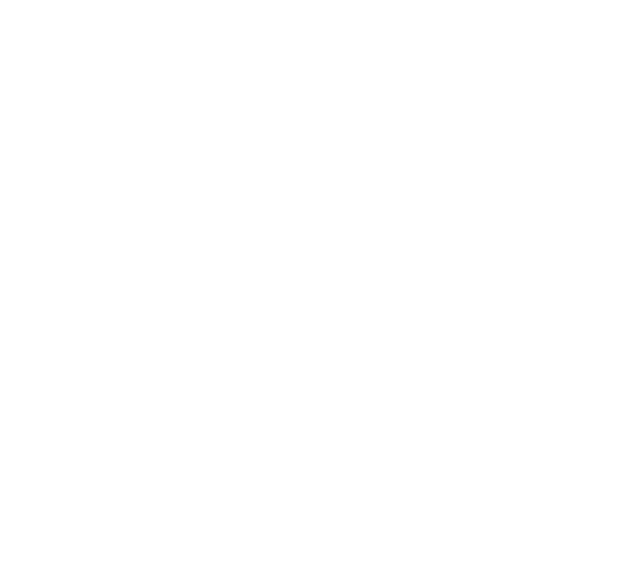
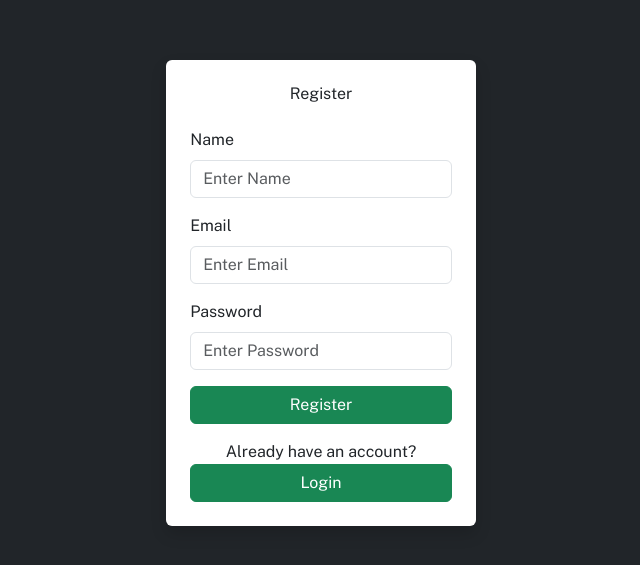
Before and after one commit to gunjan192002/VLclient, a React (Vite) app: page /signup in a window 1280 px wide. Before the commit this address had no page. Shown: the part 107-672 px from the top of the page, without its empty margins (319-959 px from the left). Built offline with nearby package versions, Linux system fonts and the light colour scheme.

Commit message:
added logout button changed ui of login and signup page

```diff
--- a/src/App.jsx
+++ b/src/App.jsx
@@ -14,7 +14,7 @@
     <BrowserRouter>
     <Routes>
       <Route path='/login' element={<Login/>}></Route>
-      <Route path='/register' element={<Signup/>}></Route>
+      <Route path='/signup' element={<Signup/>}></Route>
       <Route path='/Home' element={<HomePage/>}></Route>
       <Route path='/' element={<LandingPage/>}></Route>
       <Route path='/Profile' element={<ProfilePage/>}></Route>
--- a/src/Home.jsx
+++ b/src/Home.jsx
@@ -3,6 +3,7 @@
 import { Link } from "react-router-dom";
 import headlogo from "./assets/dlogo.png";
 import logo from "./assets/bullet.png";
+import LogoutButton from "./components/Logout"; // Import LogoutButton component here
 
 const HomePage = () => {
   // Sample topics
@@ -143,6 +144,7 @@
             {/* Navigation text removed */}
           </div>
           <div className="flex items-center">
+            <LogoutButton /> {/* Place LogoutButton component here */}
             <Link to="/Profile">
               <FaUser className="text-2xl text-white cursor-pointer" />
             </Link>
--- a/src/Login.jsx
+++ b/src/Login.jsx
@@ -1,58 +1,62 @@
-import React from "react";
-import { useState } from "react";
-import { Link, useNavigate } from "react-router-dom";
-import axios from 'axios'
-function Login()
-{
-    const [email, setEmail] = useState();
-    const[password, setPassword] = useState()
-    const navigate=useNavigate()
-    const handleSubmit=(e)=>{
+import React, { useState } from "react";
+import { useNavigate } from "react-router-dom";
+import axios from 'axios';
+
+function Login() {
+    const [username, setUsername] = useState("");
+    const [password, setPassword] = useState("");
+    const navigate = useNavigate();
+
+    const handleSubmit = async (e) => {
         e.preventDefault();
-    axios.post('https://vlserver-4.onrender.com',{email,password})
-    .then(result=>{
-        console.log(result.data)
+        try {
+            const response = await axios.post('http://cyberrange-backend-dev.ap-south-1.elasticbeanstalk.com/login', { "username": username, "password": password });
+            if (response.data.token) {
+                localStorage.setItem("Token", response.data.token);
+                navigate('/Home');
+            } else {
+                alert("Invalid credentials");
+            }
+        } catch (error) {
+            console.error("Error:", error);
+            alert("An error occurred. Please try again later.");
+        }
+    };
 
-        if(result.data==="Success"){
-            navigate('/Home')}
-            else alert("Invalid Email or Password");
-
-         }
-         )
-
-        .catch(err=>console.log(err))
-    }
-   return  ( <div className="d-flex justify-content-center align-items-center bg-secondary vh-100">
-            <div className="bg-white p-3 rounded w-25">
-                <h2>Login</h2>
+    return (
+        <div className="d-flex justify-content-center align-items-center vh-100 bg-dark">
+            <div className="bg-white p-4 rounded shadow" style={{ maxWidth: "400px" }}>
+                <h2 className="mb-4 text-center">Login</h2>
                 <form onSubmit={handleSubmit}>
                     <div className="mb-3">
-                        <label htmlFor="email">
-                            <strong>Email</strong>
-                        </label>
+                        <label htmlFor="username" className="form-label">Username</label>
                         <input
-                        type="email"
-                        name="email"
-                         placeholder="Enter Email"
-                         className="form-control rounded-0"
-                         onChange={(e)=>setEmail(e.target.value)}/>
+                            type="text"
+                            name="username"
+                            placeholder="Enter Username"
+                            className="form-control"
+                            style={{ backgroundColor: "#fff", color: "#000" }} // Changed background to white and text color to black
+                            value={username}
+                            onChange={(e) => setUsername(e.target.value)}
+                        />
                     </div>
                     <div className="mb-3">
-                        <label htmlFor="email">
-                            <strong>Password</strong>
-                        </label>
+                        <label htmlFor="password" className="form-label">Password</label>
                         <input
-                        type="password"
-                         name="password"
-                          placeholder="Enter password:"
-                          className="form-control rounded-0"
-                          onChange={(e)=>setPassword(e.target.value)}/>
+                            type="password"
+                            name="password"
+                            placeholder="Enter Password"
+                            className="form-control"
+                            style={{ backgroundColor: "#fff", color: "#000" }} // Changed background to white and text color to black
+                            value={password}
+                            onChange={(e) => setPassword(e.target.value)}
+                        />
                     </div>
-                    <button type="submit" className=" btn btn-success w-100 rounded-0">Login</button>
-                    </form>
+                    <button type="submit" className="btn btn-success w-100" style={{ backgroundColor: "#198754", color: "#fff" }}>Login</button>
+                </form>
+            </div>
+        </div>
+    );
+}
 
-            </div>
-        </div>)
-
-}
 export default Login;
--- a/src/Signup.jsx
+++ b/src/Signup.jsx
@@ -1,67 +1,79 @@
-import { useState } from "react";
+import React, { useState } from "react";
 import { Link, useNavigate } from "react-router-dom";
-import axios from 'axios'
+import axios from 'axios';
 
+function Signup() {
+    const [name, setName] = useState("");
+    const [email, setEmail] = useState("");
+    const [password, setPassword] = useState("");
+    const navigate = useNavigate();
 
+    const handleSubmit = (e) => {
+        e.preventDefault();
+        axios.post('http://cyberrange-backend-dev.ap-south-1.elasticbeanstalk.com/signup', {
+            "email": email,
+            "username": name,
+            "password": password
+        })
+        .then(result => {
+            console.log(result.data);
+            if (result.data.message === "User created successfully") {
+                navigate('/login');
+            } else {
+                alert("Invalid credentials");
+            }
+        })
+        .catch(err => {
+            console.log(err);
+            alert("Invalid credentials");
+        });
+    };
 
-function Signup(){
-    const [name,setName]=useState();
-    const [email, setEmail] = useState();
-    const[password, setPassword] = useState()
-    const navigate=useNavigate()
-    const handleSubmit=(e)=>{
-        e.preventDefault();
-    axios.post('hhttps://vlserver-4.onrender.com',{name,email,password}).then(result=>{console.log(result) ,navigate('/login')})
-        .catch(err=>console.log(err))
-    }
     return (
-       <>
-        <div className="d-flex justify-content-center align-items-center bg-secondary vh-100">
-            <div className="bg-white p-3 rounded w-25">
-                <h2>Register</h2>
+        <div className="d-flex justify-content-center align-items-center vh-100 bg-dark">
+            <div className="bg-white p-4 rounded shadow" style={{ maxWidth: "400px" }}>
+                <h2 className="mb-4 text-center">Register</h2>
                 <form onSubmit={handleSubmit}>
                     <div className="mb-3">
-                        <label htmlFor="email">
-                            <strong>Name</strong>
-                        </label>
-                        <input type="text"
-                        name="email"
+                        <label htmlFor="name" className="form-label">Name</label>
+                        <input
+                            type="text"
+                            name="name"
                             autoComplete="off"
-                        placeholder="Enter Name:"
-                        className="form-control rounded-0"  onChange={(e)=>setName(e.target.value)}/>
+                            placeholder="Enter Name"
+                            className="form-control"
+                            value={name}
+                            onChange={(e) => setName(e.target.value)}
+                        />
                     </div>
                     <div className="mb-3">
-                        <label htmlFor="email">
-                            <strong>Email</strong>
-                        </label>
+                        <label htmlFor="email" className="form-label">Email</label>
                         <input
                             type="email"
                             name="email"
                             placeholder="Enter Email"
-                         className="form-control rounded-0"
-                         onChange={(e)=>setEmail(e.target.value)}/>
+                            className="form-control"
+                            value={email}
+                            onChange={(e) => setEmail(e.target.value)}
+                        />
                     </div>
                     <div className="mb-3">
-                        <label htmlFor="email">
-                            <strong>Password</strong>
-                        </label>
+                        <label htmlFor="password" className="form-label">Password</label>
                         <input
                             type="password"
                             name="password"
-                          placeholder="Enter password:"
-                          className="form-control rounded-0"
-                          onChange={(e)=>setPassword(e.target.value)}/>
+                            placeholder="Enter Password"
+                            className="form-control"
+                            value={password}
+                            onChange={(e) => setPassword(e.target.value)}
+                        />
                     </div>
-                    <button type="submit" className=" btn btn-success w-100 rounded-0">Register</button>
+                    <button type="submit" className="btn btn-success w-100" style={{ backgroundColor: "#198754", borderColor: "#198754" }}>Register</button>
                 </form>
-                    <p>Already have an acoount?</p>
-                    <Link to="/login" className="btn btn-default norder w-100 bg-light rounded-0 text-decoration-none">Login</Link>
-
-
+                <p className="text-center mt-3">Already have an account? <Link to="/login" className="btn btn-success w-100" style={{ backgroundColor: "#198754", borderColor: "#198754" }}>Login</Link></p>
             </div>
         </div>
-       </>
-    )
+    );
 }
+
 export default Signup;
-//mongodb+srv://<username>:<password>@cluster0.1b3uuiv.mongodb.net/
--- /dev/null
+++ b/src/components/Logout.jsx
@@ -0,0 +1,21 @@
+import React from "react";
+import { useNavigate } from "react-router-dom";
+
+function LogoutButton() {
+    const navigate = useNavigate();
+
+    const handleLogout = () => {
+        // Remove token from local storage
+        localStorage.removeItem("Token");
+        // Redirect to login page
+        navigate('/login');
+        // Alternatively, you can refresh the page
+        // window.location.reload();
+    };
+
+    return (
+        <button onClick={handleLogout} className="btn btn-outline-light">Logout</button>
+    );
+}
+
+export default LogoutButton
```
Also changed, not shown: 1 other file (tests, documents, lock files or other folders). Lines whose indentation alone changed are shown as unchanged.
